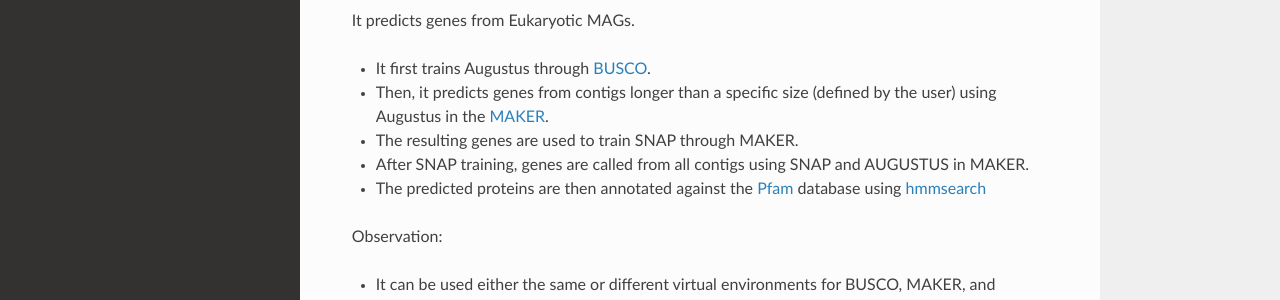
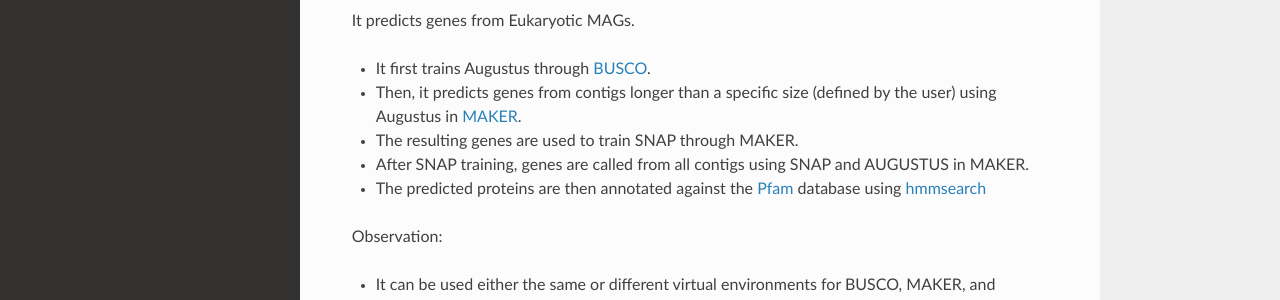
Before and after one commit to lfdelzam/EMAGC, a Sphinx documentation site: the page built from docs/source/index.rst, in a window 1280 px wide and 900 px high. Shown: the part 308-608 px from the top of the window. Built offline with Sphinx 7.4.7 and the Read the Docs theme 2.0.0, drawn with Linux system fonts in a browser that asks for light colours.

Commit message:
Update index.rst

```diff
--- a/docs/source/index.rst
+++ b/docs/source/index.rst
@@ -11,7 +11,7 @@ Description
 It predicts genes from Eukaryotic MAGs.
 
 * It first trains Augustus through `BUSCO <https://busco.ezlab.org/busco_userguide.html/>`_.
-* Then, it predicts genes from contigs longer than a specific size (defined by the user) using Augustus in the `MAKER <https://yandell-lab.org/software/maker.html/>`_.
+* Then, it predicts genes from contigs longer than a specific size (defined by the user) using Augustus in `MAKER <https://yandell-lab.org/software/maker.html/>`_.
 * The resulting genes are used to train SNAP through MAKER.
 * After SNAP training, genes are called from all contigs using SNAP and AUGUSTUS in MAKER.
 * The predicted proteins are then annotated against the `Pfam <https://pfam.xfam.org/>`_ database using `hmmsearch <http://eddylab.org/software/hmmer3/3.1b2/Userguide.pdf/>`_
```
